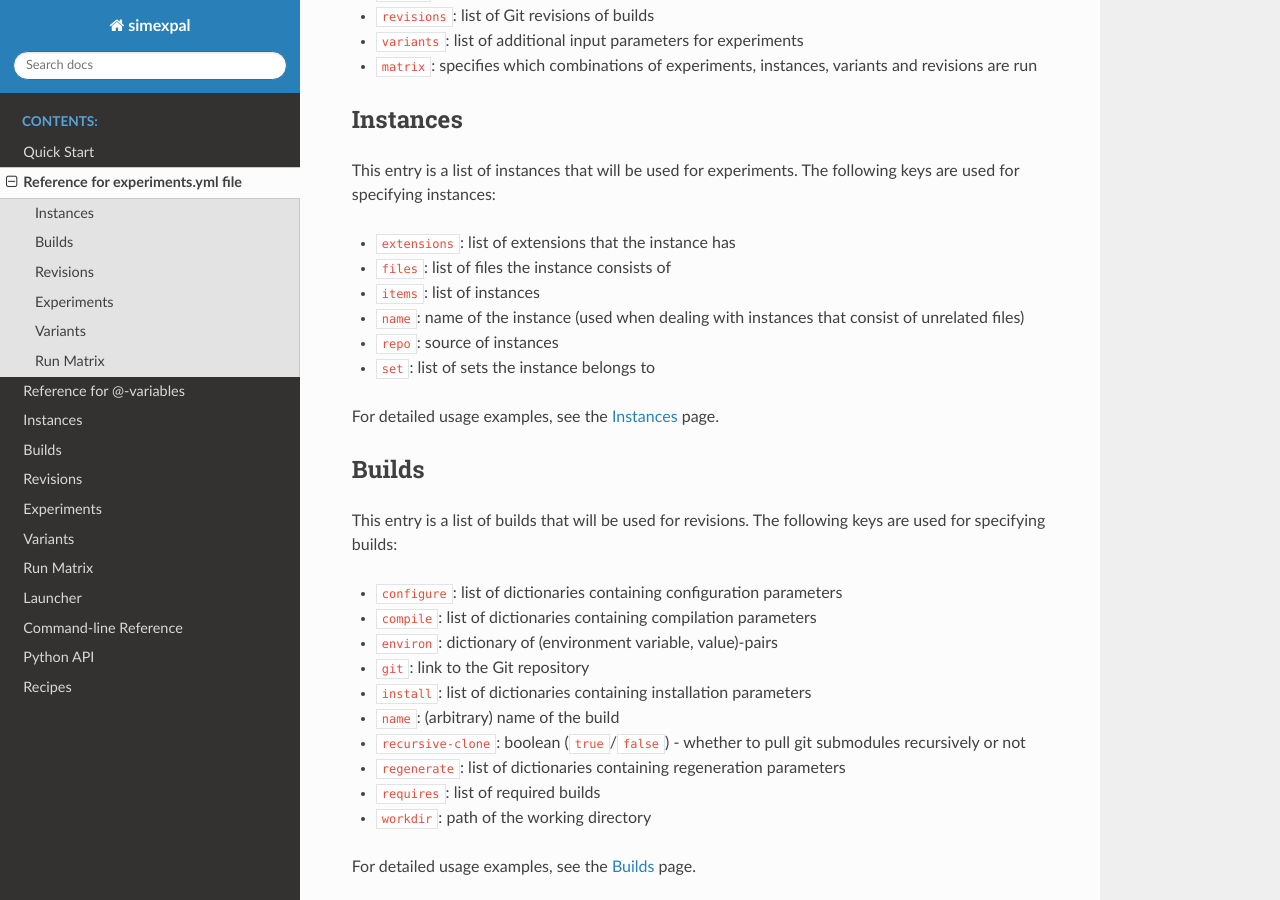
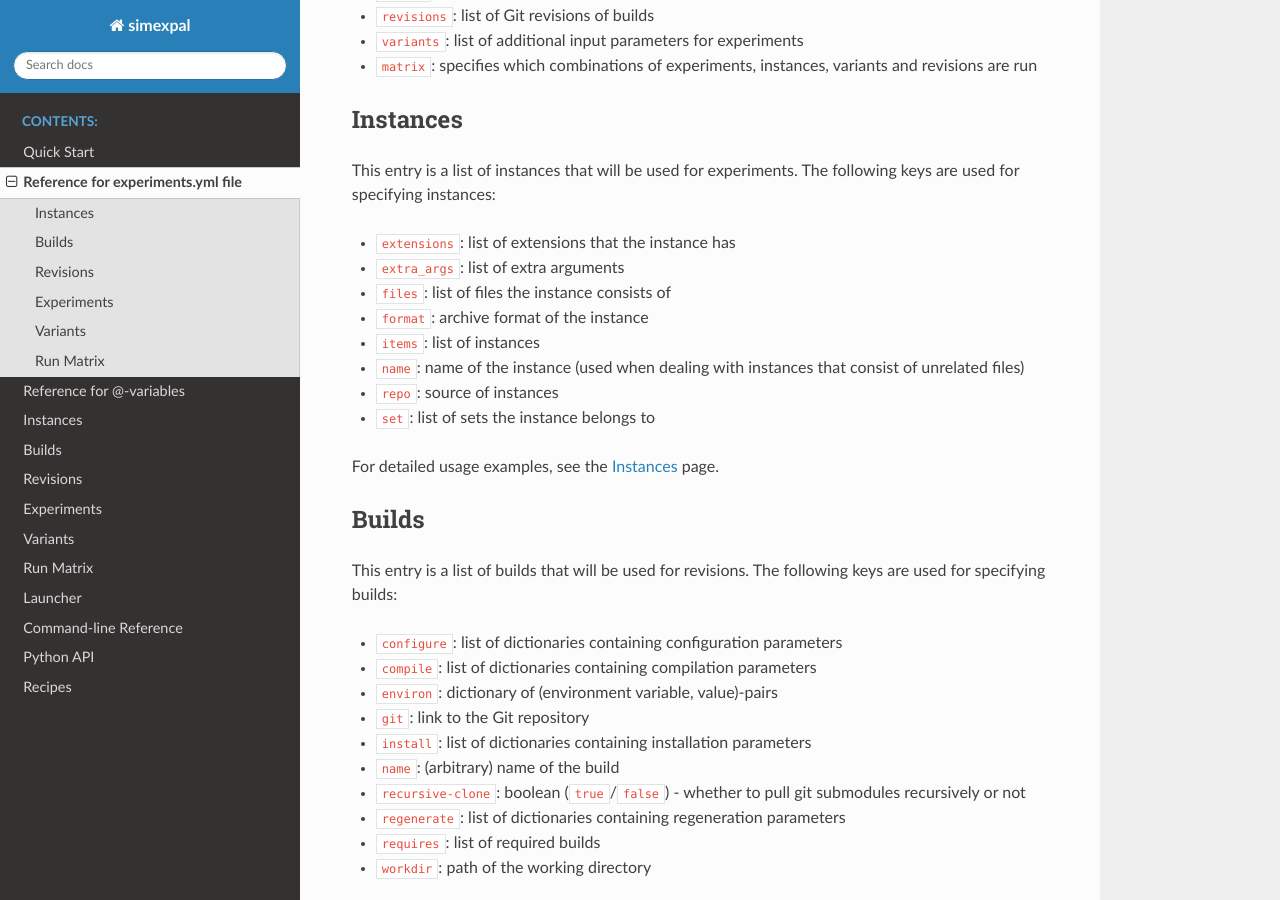
Before and after one commit to hu-macsy/simexpal, a Sphinx documentation site: the page built from docs/experiments_reference.rst, in a window 1280 px wide and 900 px high, scrolled down 451 px. Built offline with Sphinx 7.4.7 and the Read the Docs theme 2.0.0, drawn with Linux system fonts in a browser that asks for light colours.

Commit message:
docs/experiments_reference: Add 'extra_args' and 'format' to 'instances' key

```diff
--- a/docs/experiments_reference.rst
+++ b/docs/experiments_reference.rst
@@ -23,7 +23,9 @@ This entry is a list of instances that will be used for experiments. The followi
 used for specifying instances:
 
 - ``extensions``: list of extensions that the instance has
+- ``extra_args``:  list of extra arguments
 - ``files``: list of files the instance consists of
+- ``format``: archive format of the instance
 - ``items``: list of instances
 - ``name``: name of the instance (used when dealing with instances that consist of unrelated files)
 - ``repo``: source of instances
```
